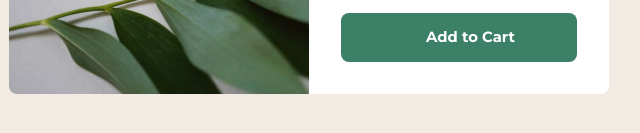
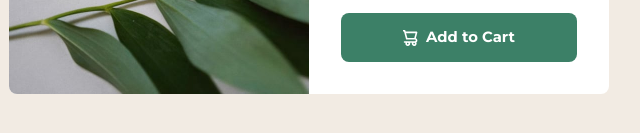
Before and after one commit to aleksandar-stoilov/product-preview-card-component-main, a plain HTML site: page index.html in a window 1280 px wide. Shown: the part 547-680 px from the top of the page, 331-971 px from the left. Drawn offline with Linux system fonts and the light colour scheme; the site is published under a folder, as on GitHub Pages, so addresses that start at the root find nothing.

Commit message:
Changing shopping cart directory

```diff
--- a/styles.css
+++ b/styles.css
@@ -128,7 +128,7 @@
 
     .button[data-icon="shooping cart"]::before {
       content: "";
-      background-image: url(/images/icon-cart.svg);
+      background-image: url(images/icon-cart.svg);
       width: 15px;
       height: 16px;
     }
```
